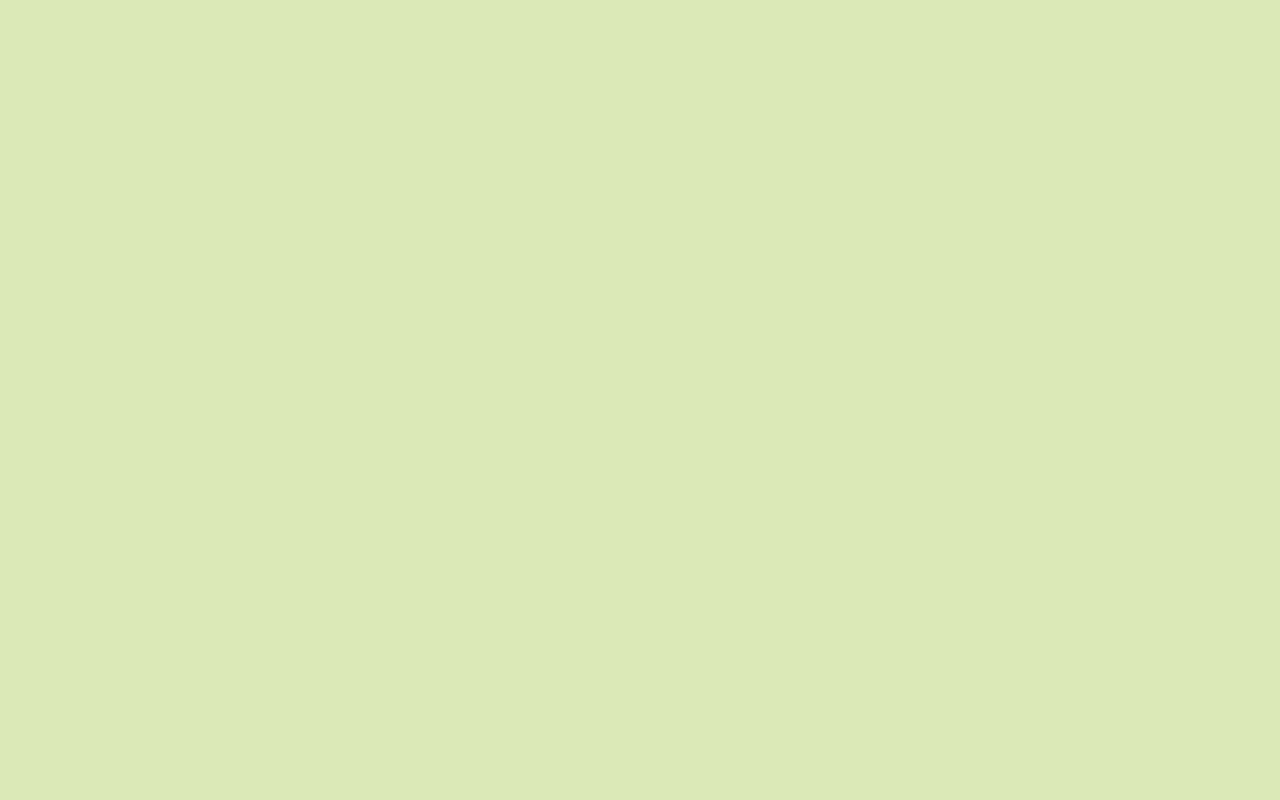
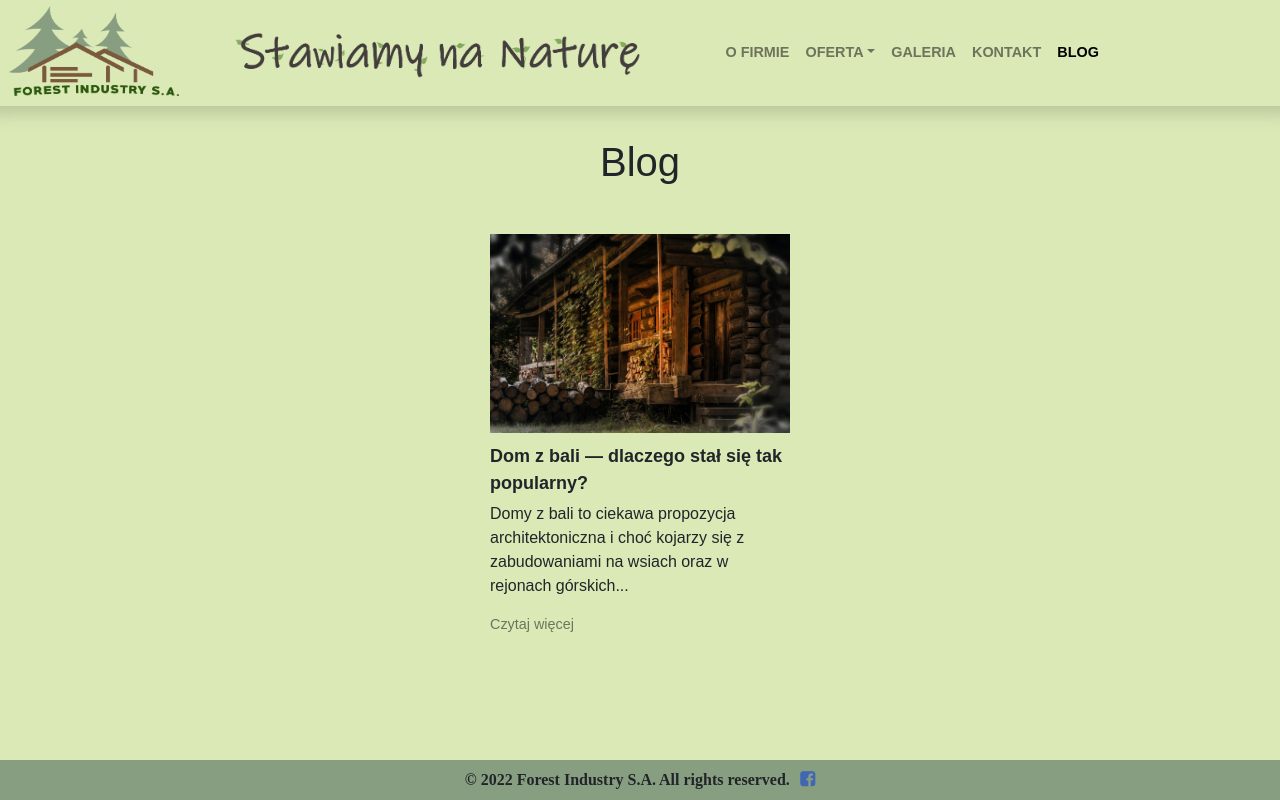
Before and after one commit to spazzola/Forest-Industry-Web-Page-SSR, a Nuxt app: page /blog in a window 1280 px wide. Before the commit this address had no page. Built offline with nearby package versions, Linux system fonts and the light colour scheme.

Commit message:
Add files via upload
blog post

```diff
--- a/components/nav/NavBar.vue
+++ b/components/nav/NavBar.vue
@@ -51,6 +51,9 @@
         </b-nav-item>
         <b-nav-item>
           <NuxtLink to="/thecontact" active-class="active">KONTAKT</NuxtLink>
+        </b-nav-item>
+        <b-nav-item>
+          <NuxtLink to="/blog" active-class="active">BLOG</NuxtLink>
         </b-nav-item>
       </b-navbar-nav>
 
--- a/components/nav/NavMenu.vue
+++ b/components/nav/NavMenu.vue
@@ -4,11 +4,11 @@
       <img src="../../static/logo.png" class="logo" alt="logo" />
     </div>
 
-    <div class="col-lg-6 col-md-6 center">
+    <div class="col-lg-4 col-md-6 center">
       <img src="../../static/header.png" class="header" alt="header"/>
     </div>
 
-    <div class="col-4 nav-menu center">
+    <div class="col-6 nav-menu center">
         <nav-bar></nav-bar>
     </div>
   </div>
--- /dev/null
+++ b/pages/blog.vue
@@ -0,0 +1,96 @@
+<template>
+<div>
+    <nav-menu></nav-menu>
+
+  <div class="content">
+
+  <h1>Blog</h1>
+  <ul class="post_container">
+    <li class="post">
+      <div class="post_thumbnail">
+        <img src="../static/domzbali.jpg" alt="domy z bali">
+      </div>
+      <p class="post_title">Dom z bali — dlaczego stał się tak popularny?</p>
+      <p class="post_excerpt">Domy z bali to ciekawa propozycja architektoniczna i choć kojarzy się z zabudowaniami na wsiach oraz w rejonach górskich...</p>
+      <a href="/blogs/domyzbali">Czytaj więcej</a>
+    </li>
+
+
+  </ul>
+  </div>
+    <the-footer></the-footer>
+    </div>
+</template>
+
+<script>
+import NavMenu from "../components/nav/NavMenu.vue";
+import TheFooter from "../components/TheFooter.vue";
+
+export default {
+  head() {
+    return {
+      title: "Blog | Forest Industry S.A.",
+    };
+  },
+  components: {
+    NavMenu,
+    TheFooter,
+  },
+};
+</script>
+
+<style>
+
+.post_container {
+  display: flex;
+  justify-content: space-between;
+  align-items: center;
+  max-width: 50%;
+  list-style-type: none;
+  margin-top: 40px;
+  flex-wrap: wrap;
+}
+
+.post {
+  display: flex;
+  flex-direction: column;
+  align-items: flex-start;
+   width: 300px;
+}
+
+.post_thumbnail {
+  width: 300px;
+}
+
+.post_thumbnail img {
+  width: 100%;
+}
+
+.post_title {
+  font-weight: bold;
+  font-size: 18px;
+  margin: 10px 0 5px;
+}
+
+.post_excerpt {
+  font-size: 16px;
+}
+
+.post_title, .post_excerpt {
+  text-align: left;
+}
+
+.content {
+  text-align: center;
+  max-width: 100%;
+  margin: auto;
+  margin-top: 2rem;
+  line-height: 1.5;
+  margin-bottom: 5rem;
+  font-size: 1.15rem;
+  display: flex;
+  flex-direction: column;
+  align-items: center;
+  justify-content: center;
+}
+</style>
--- /dev/null
+++ b/pages/blogs/DomyZBali.vue
@@ -0,0 +1,56 @@
+<template>
+  <div>
+    <nav-menu></nav-menu>
+    <div class="content">
+
+  <h1>Dom z bali — dlaczego stał się tak popularny?</h1>
+<img class="post_image" src="../../static/domzbali.jpg" alt="domy z bali">
+  <p style="text-align: justify">Domy z bali to ciekawa propozycja architektoniczna i choć kojarzy się z zabudowaniami na wsiach oraz w rejonach górskich, to coraz więcej osób się na nie decyduje. Powstają one na przedmieściach, a także w małych miasteczkach. Budowa domu z bali drewnianych to świetny sposób na uzyskanie atrakcyjnie wyglądającego i komfortowego budynku. Będzie on trwały, a postawić go można w o wiele krótszym czasie niż typowy dom murowany. Oczywiście ogromną rolę odgrywa tu dobór odpowiedniego budulca — polecany cedr syberyjski to najwyższej jakości materiał do budowy domu z bali.</p>
+
+  <h2>Jak jest skonstruowany dom z bali drewnianych?</h2>
+  <p style="text-align: justify">Obecnie stosuje się dwa rodzaje konstrukcji, które różnią się między sobą grubością użytych bali drewnianych, sposobem ich układania, łączenia oraz izolowania. Wyróżniamy budowę z bali cienkich, które wymagają zastosowania dodatkowej warstwy ocieplenia. Z zewnątrz będzie widoczna drewniana elewacja , a w środku montuje się płyty gipsowo kartonowe, które zakrywają drewno — będą one doskonałą bazą pod farbę, czy też tapetę. Natomiast budując z bali pełnych, docieplenie nie jest już wymagane. Taki dom powstaje z licznych bali drewnianych, układanych na siebie poziomo — tworząc tzw. wieniec po całym obrysie budynku. Tego typu budynki nie wymagają wykończenia od wewnątrz — drewniane bale same w sobie wyglądają bardzo atrakcyjnie. W takim wnętrzu doskonale będą się czuć miłośnicy sielskich oraz rustykalnych klimatów.
+
+  <h2>Skąd jego popularność?</h2>
+  <p style="text-align: justify">W przeciwieństwie do domów murowanych najważniejszą cechą, jaką posiadają takie domy, to kumulowanie ciepła i regulacja wilgotności. O praktyczności domów z bali świadczy również fakt, że są ocieplone w sposób naturalny. Drewno jest świetnym izolatorem termicznym, latem pochłania ciepło z zewnątrz, pozostawiając wnętrze domu przyjemnie chłodne, natomiast zimą ciepło zostaje oddane, chroniąc przed zbytnim wychłodzeniem. Oprócz tego dom wykonany w takiej technologii jest uznawany za mający dobry wpływ na zdrowie — świetnie radzi sobie z wilgocią w pomieszczeniach, dzięki czemu tworzy bardzo korzystny mikroklimat dla mieszkańców, a niesprzyjający dla rozwoju mikroorganizmów takich jak pleśnie i grzyby. Czynnikiem, który równie często jest brany pod uwagę przez osoby, które decydują się na dom z bali, jest stosunkowo krótki czas budowy. Dzięki temu, że budynek nie wymaga żadnych prac mokrych, można go wznosić nawet zimą, na przygotowanym wcześniej fundamencie.</p>
+
+ <p style="text-align: justify"> Dom z bali stanowi doskonałą alternatywę dla technologii murowanej. Jeszcze kilka lat temu kojarzył się on z domkiem letniskowym — klimatycznym miejscem do wypoczynku na łonie natury. Dziś dzięki swojemu urokowi i zaletom, jakie posiada, sprawia, że ludzie coraz chętniej decydują się na jego budowę. Całoroczne domy z bali można spotkać w wielu regionach naszego kraju.</p>
+
+
+</p>
+</p>
+</div>
+    <the-footer></the-footer>
+  </div>
+</template>
+
+<script>
+import NavMenu from "../../components/nav/NavMenu.vue";
+import TheFooter from "../../components/TheFooter.vue";
+
+export default {
+  components: {
+    NavMenu,
+    TheFooter,
+  },
+};
+</script>
+
+<style scoped>
+.content {
+  text-align: center;
+  max-width: 50%;
+  margin: auto;
+  margin-top: 2rem;
+  line-height: 1.5;
+  margin-bottom: 5rem;
+  font-size: 1.15rem;
+  display: flex;
+  flex-direction: column;
+  align-items: center;
+  justify-content: center;
+}
+
+.post_image {
+  margin: 20px;
+}
+</style>
```
Also changed, not shown: static/domzbali.jpg (added).
